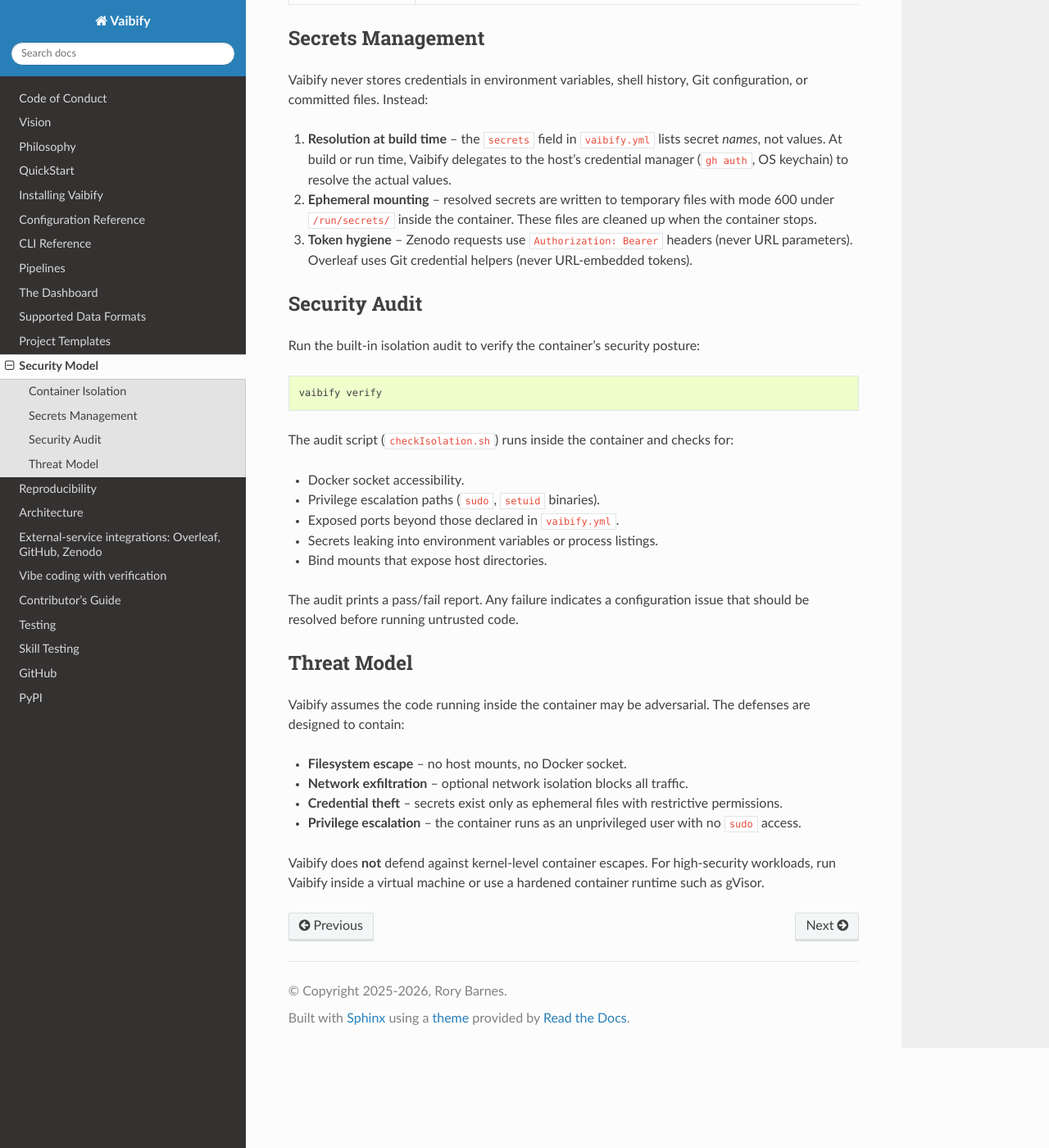
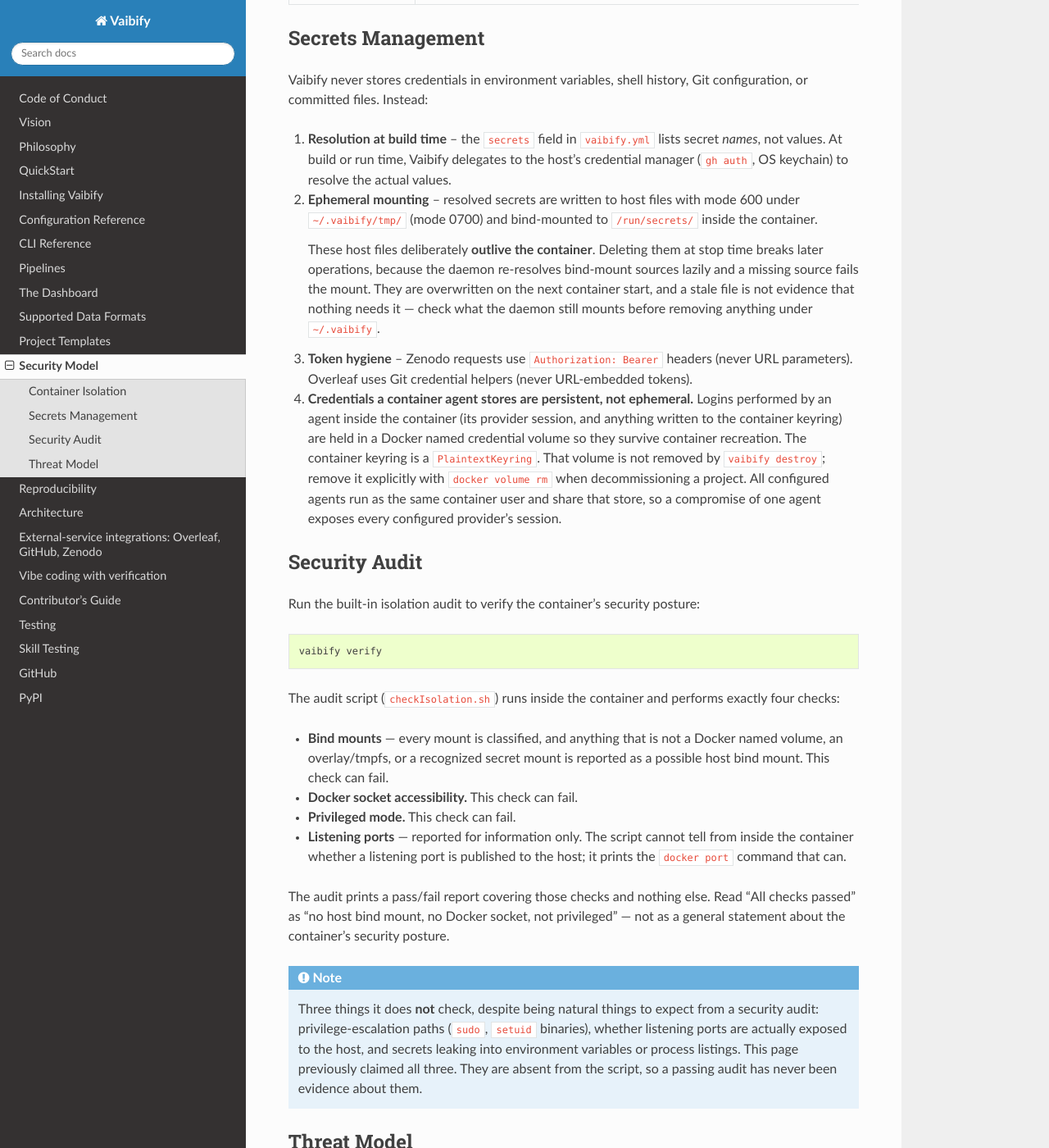
Before and after one commit to RoryBarnes/vaibify, a Sphinx documentation site: the page built from docs/security.md, in a window 1280 px wide and 1400 px high, scrolled down 591 px. Shown: the whole window at 82% size. Built offline with Sphinx 7.4.7 and the Read the Docs theme 3.1.0, drawn with Linux system fonts in a browser that asks for light colours; the version number could not be read and is left out.

Commit message:
docs: correct four claims the code does not support
destroy: the reference documented a --volumes flag that does not exist
and said the container is removed. The command always prompts to delete
the workspace volume -- the only copy of everything in it -- and never
touches the container. The documented behaviour was the inverse of the
real one, for the most destructive command in the CLI.

Security audit: the page promised sudo/setuid, exposed-port, and
environment/process secret checks. checkIsolation.sh performs four
checks and none of those is among them, then prints "All checks
passed." The page now lists exactly what runs, and names the three
absent checks so a passing audit is not read as evidence about them.

Secrets: ephemeral secret files deliberately outlive the container --
deleting them at stop time breaks lazy bind-mount re-resolution -- and
credentials an in-container agent stores persist in a plaintext keyring
volume that survives destroy. Both were stated as the opposite.

publish: two pages presented vaibify publish workflow/archive as
working. The command group is not registered on the CLI at all, and the
generator behind it has no caller. Zenodo archiving is real, but
through the dashboard.

Also: condaPackages is refused at validation, not installed, and the
README's first link -- the Quick Start -- 404'd on a capital letter.
Nothing could catch that: Sphinx does not validate absolute links into
the built site. The new test resolves them back to their sources, and
reads the directory listing rather than probing with is_file(), because
macOS is case-insensitive and would call the broken link fine.

Co-Authored-By: Claude Opus 5 (1M context) <noreply@anthropic.com>

````diff
--- a/docs/security.md
+++ b/docs/security.md
@@ -29,13 +29,30 @@ Git configuration, or committed files. Instead:
    delegates to the host's credential manager (`gh auth`, OS keychain) to
    resolve the actual values.
 
-2. **Ephemeral mounting** -- resolved secrets are written to temporary
-   files with mode 600 under `/run/secrets/` inside the container. These
-   files are cleaned up when the container stops.
+2. **Ephemeral mounting** -- resolved secrets are written to host files
+   with mode 600 under `~/.vaibify/tmp/` (mode 0700) and bind-mounted to
+   `/run/secrets/` inside the container.
+
+   These host files deliberately **outlive the container**. Deleting
+   them at stop time breaks later operations, because the daemon
+   re-resolves bind-mount sources lazily and a missing source fails the
+   mount. They are overwritten on the next container start, and a stale
+   file is not evidence that nothing needs it — check what the daemon
+   still mounts before removing anything under `~/.vaibify`.
 
 3. **Token hygiene** -- Zenodo requests use `Authorization: Bearer` headers
    (never URL parameters). Overleaf uses Git credential helpers (never
    URL-embedded tokens).
+
+4. **Credentials a container agent stores are persistent, not
+   ephemeral.** Logins performed by an agent inside the container (its
+   provider session, and anything written to the container keyring) are
+   held in a Docker named credential volume so they survive container
+   recreation. The container keyring is a `PlaintextKeyring`. That
+   volume is not removed by `vaibify destroy`; remove it explicitly with
+   `docker volume rm` when decommissioning a project. All configured
+   agents run as the same container user and share that store, so a
+   compromise of one agent exposes every configured provider's session.
 
 ## Security Audit
 
@@ -45,17 +62,31 @@ Run the built-in isolation audit to verify the container's security posture:
 vaibify verify
 ```
 
-The audit script (`checkIsolation.sh`) runs inside the container and checks
-for:
+The audit script (`checkIsolation.sh`) runs inside the container and
+performs exactly four checks:
 
-- Docker socket accessibility.
-- Privilege escalation paths (`sudo`, `setuid` binaries).
-- Exposed ports beyond those declared in `vaibify.yml`.
-- Secrets leaking into environment variables or process listings.
-- Bind mounts that expose host directories.
+- **Bind mounts** — every mount is classified, and anything that is not
+  a Docker named volume, an overlay/tmpfs, or a recognized secret mount
+  is reported as a possible host bind mount. This check can fail.
+- **Docker socket accessibility.** This check can fail.
+- **Privileged mode.** This check can fail.
+- **Listening ports** — reported for information only. The script cannot
+  tell from inside the container whether a listening port is published
+  to the host; it prints the `docker port` command that can.
 
-The audit prints a pass/fail report. Any failure indicates a configuration
-issue that should be resolved before running untrusted code.
+The audit prints a pass/fail report covering those checks and nothing
+else. Read "All checks passed" as "no host bind mount, no Docker socket,
+not privileged" — not as a general statement about the container's
+security posture.
+
+```{note}
+Three things it does **not** check, despite being natural things to
+expect from a security audit: privilege-escalation paths (`sudo`,
+`setuid` binaries), whether listening ports are actually exposed to the
+host, and secrets leaking into environment variables or process
+listings. This page previously claimed all three. They are absent from
+the script, so a passing audit has never been evidence about them.
+```
 
 ## Threat Model
 
````
Also changed, not shown: README.md (+1 -1 lines), docs/cli.md (+19 -5 lines), docs/configuration.md (+11 -1 lines), docs/pipelines.md (+7 -4 lines), docs/reproducibility.md (+25 -18 lines), 1 other file.
